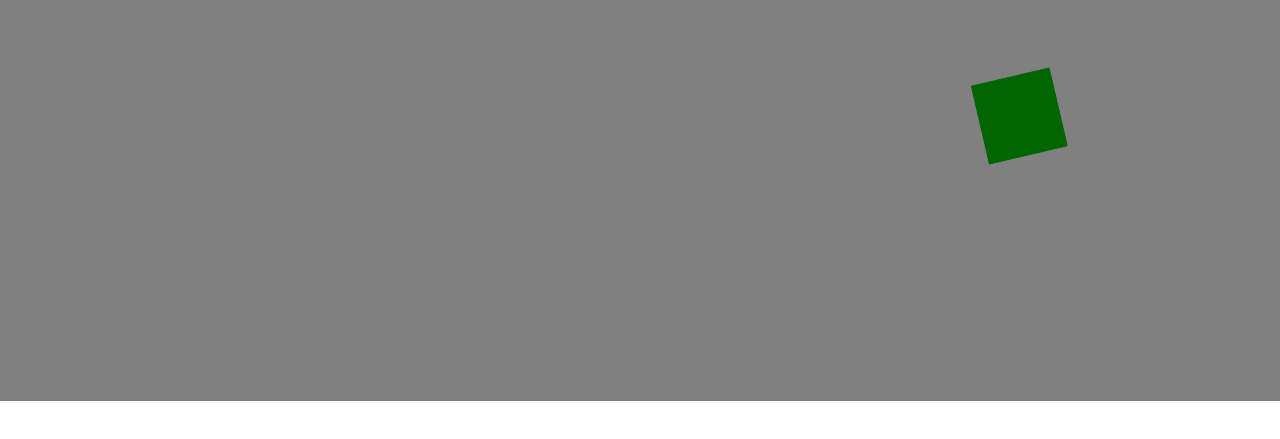
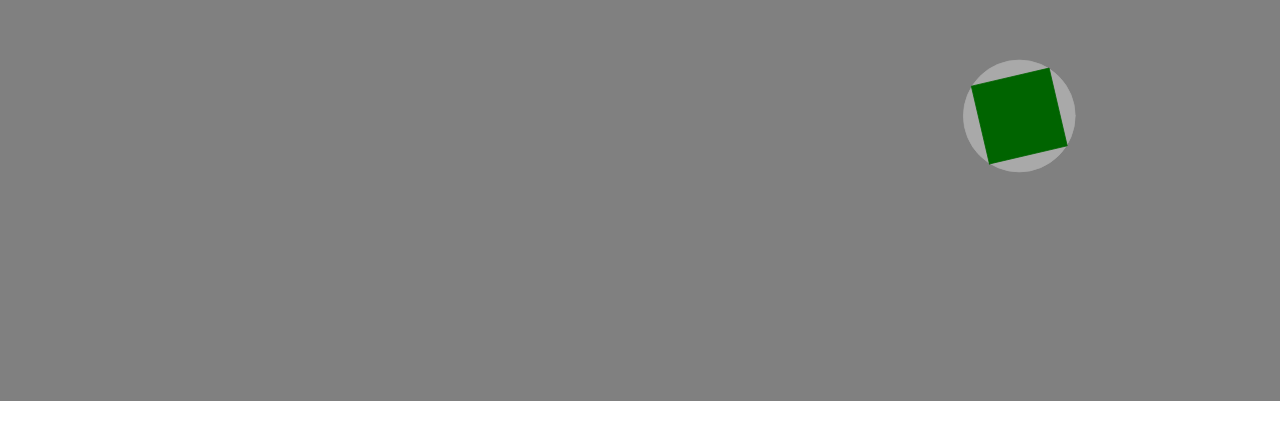
Before and after one commit to MaxMorfiX/OwnJSFramework, a plain HTML site: page index.html in a window 1280 px wide. Shown: the part 169-608 px from the top of the page. Drawn offline with Linux system fonts and the light colour scheme.

Commit message:
now camera draw its background by itself, added arc and circle spriteShapes

```diff
--- a/Framework/Morf.js
+++ b/Framework/Morf.js
@@ -16,6 +16,8 @@ import {SpriteShape} from "/FrameworkPlugins/SpriteShapes/SpriteShape.js";
 import {Line} from "/FrameworkPlugins/SpriteShapes/Line.js";
 import {Polygon} from "/FrameworkPlugins/SpriteShapes/Polygon.js";
 import {Rectangle} from "/FrameworkPlugins/SpriteShapes/Rectangle.js";
+import {Arc} from "/FrameworkPlugins/SpriteShapes/Arc.js";
+import {Circle} from "/FrameworkPlugins/SpriteShapes/Circle.js";
 
 export class Morf {
     static Framework = Framework;
@@ -40,5 +42,7 @@ export class Morf {
         "Line": Line,
         "Polygon": Polygon,
         "Rectangle": Rectangle,
+        "Arc": Arc,
+        "Circle": Circle,
     }
 }
--- a/FrameworkPlugins/Camera.js
+++ b/FrameworkPlugins/Camera.js
@@ -18,16 +18,17 @@ export class Camera extends NodeComponent {
 
     canvas;
     drawingContext;
-    zoom = 1;
-    backgroundShapes = [];
+    backgroundColor;
 
     transform;
 
-    constructor(canvas) {
+    constructor(canvas, params = {}) {
         super();
 
         this.canvas = canvas;
         this.drawingContext = canvas.getContext("2d");
+
+        this.backgroundColor = params.backgroundColor || "white";
 
         canvas.onmousemove = this.onmousemove.bind(this);
     }
@@ -39,15 +40,31 @@ export class Camera extends NodeComponent {
     superLateUpdate() {
         let nodes = this.node.parentScene.getAllNodes();
 
-        this.drawingContext.clearRect(0, 0, this.canvas.width, this.canvas.height);
+        this.drawBackground();
+
+        if(this.node.getComponent("SpriteRenderer")) {
+            this.node.getComponent("SpriteRenderer").draw(this); //background sprite
+        }
 
         for(let i in nodes) {
+            if(nodes[i] === this.node) continue;
+
             let sr = nodes[i].getComponent("SpriteRenderer");
 
             if(sr) {
                 sr.draw(this);
             }
         }
+    }
+
+    drawBackground() {
+        this.drawingContext.beginPath();
+        this.drawingContext.fillStyle = this.backgroundColor;
+        this.drawingContext.strokeStyle = this.backgroundColor;
+        this.drawingContext.rect(0, 0, this.canvas.width, this.canvas.height);
+        this.drawingContext.fill();
+        this.drawingContext.stroke();
+        this.drawingContext.closePath();
     }
 
     globalPosToCanvasPos(pos) {
--- /dev/null
+++ b/FrameworkPlugins/SpriteShapes/Arc.js
@@ -0,0 +1,35 @@
+import {SpriteShape} from "/FrameworkPlugins/SpriteShapes/SpriteShape.js";
+
+export class Arc extends SpriteShape {
+
+    pos;
+    radius;
+    startAngle;
+    endAngle;
+    counterclockwise
+
+    constructor(pos, radius, startAngle, endAngle, params = {}) {
+
+        super(params);
+
+        this.pos = pos;
+        this.radius = radius;
+        this.startAngle = startAngle;
+        this.endAngle = endAngle;
+
+        this.counterclockwise = params.counterclockwise || false;
+
+    }
+
+    draw(camera, spriteRenderer) {
+        let ctx = camera.drawingContext;
+
+        let pos = SpriteShape.localCoordinatesToCanvasCoordinates(this.pos, spriteRenderer.node.getComponent("Transform"), camera);
+        let radius = SpriteShape.localLengthToCanvasLength(this.radius, spriteRenderer.node.getComponent("Transform"), camera);
+
+        if(radius < 0) radius = -radius;
+
+        ctx.arc(pos.x, pos.y, radius, this.startAngle, this.endAngle, this.counterclockwise);
+
+    }
+}
--- /dev/null
+++ b/FrameworkPlugins/SpriteShapes/Circle.js
@@ -0,0 +1,9 @@
+import {Arc} from "/FrameworkPlugins/SpriteShapes/Arc.js";
+
+export class Circle extends Arc {
+
+    constructor(pos, radius, params = {}) {
+        super(pos, radius, 0, 2*Math.PI, params);
+    }
+
+}
--- a/FrameworkPlugins/SpriteShapes/SpriteShape.js
+++ b/FrameworkPlugins/SpriteShapes/SpriteShape.js
@@ -26,12 +26,12 @@ export class SpriteShape {
 
     }
 
-    startDraw(camera) {
+    startDraw(camera, spriteRenderer) {
         let ctx = camera.drawingContext;
 
         ctx.strokeStyle = this.strokeStyle;
         ctx.fillStyle = this.fillStyle;
-        ctx.lineWidth = this.lineWidth;
+        ctx.lineWidth = SpriteShape.localLengthToCanvasLength(this.lineWidth, spriteRenderer.node.getComponent("Transform"), camera);
         ctx.lineCap = this.lineCap;
         ctx.lineJoin = this.lineJoin;
 
@@ -53,8 +53,6 @@ export class SpriteShape {
         return pos.rotate(transform.rotation).scale(transform.size).add(transform.position);
     }
 
-
-
     static localCoordinatesToCanvasCoordinates(pos, transform, camera) {
         let retPos = this.localPosToGlobalPos(pos, transform);
         retPos = camera.globalPosToCanvasPos(retPos, camera);
@@ -62,4 +60,8 @@ export class SpriteShape {
         return retPos;
     }
 
+    static localLengthToCanvasLength(length, transform, camera) {
+        return camera.node.getComponent("Transform").globalLengthToLocalLength(transform.localLengthToGlobalLength(length));
+    }
+
 }
--- a/FrameworkPlugins/Transform.js
+++ b/FrameworkPlugins/Transform.js
@@ -103,4 +103,12 @@ export class Transform extends NodeComponent {
         return pos.subtract(this.position).scale(1/this.size).rotate(-this.rotation);
     }
 
+    localLengthToGlobalLength(length) {
+        return length*this.size;
+    }
+
+    globalLengthToLocalLength(length) {
+        return length/this.size;
+    }
+
 }
--- a/styles.css
+++ b/styles.css
@@ -3,8 +3,8 @@
     width: 100%;
     height: 100%;
     border: none;
-    color: gray;
-    background-color: gray;
+    color: white;
+    background-color: white;
     z-index: 0;
     display: block;
 }
--- a/userScript.js
+++ b/userScript.js
@@ -59,10 +59,10 @@ class CameraController extends Morf.NodeComponent {
             this.transform.position.x += 10;
         }
         if(this.framework.getKey(40)) {
-            this.transform.position.y -= 10;
+            this.transform.size -= 0.1;
         }
         if(this.framework.getKey(38)) {
-            this.transform.position.y += 10;
+            this.transform.size += 0.1;
         }
     }
 }
@@ -75,6 +75,11 @@ fw.sceneManager.addScene("sampleScene", new Morf.Prefab(function() { return new
     new Morf.Node("player", [
         new PlayerController(),
         new Morf.components.SpriteRenderer([
+            new Morf.spriteShapes.Circle(new Vector2(), 70, {
+                "color": "darkgray",
+                "fill": true,
+            }),
+
             new Morf.spriteShapes.Rectangle(new Vector2(-50, -50), new Vector2(50, 50), {
                 "lineWidth": 0,
                 "color": "darkgreen",
@@ -85,7 +90,9 @@ fw.sceneManager.addScene("sampleScene", new Morf.Prefab(function() { return new
 
 
     new Morf.Node("main camera", [
-        new Morf.components.Camera(canvas),
+        new Morf.components.Camera(canvas, {
+            "backgroundColor": "gray",
+        }),
         new CameraController(),
     ]),
 
```
